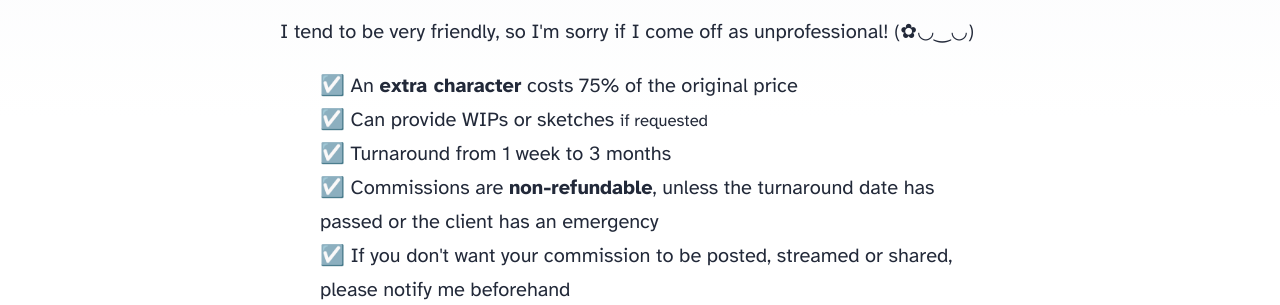
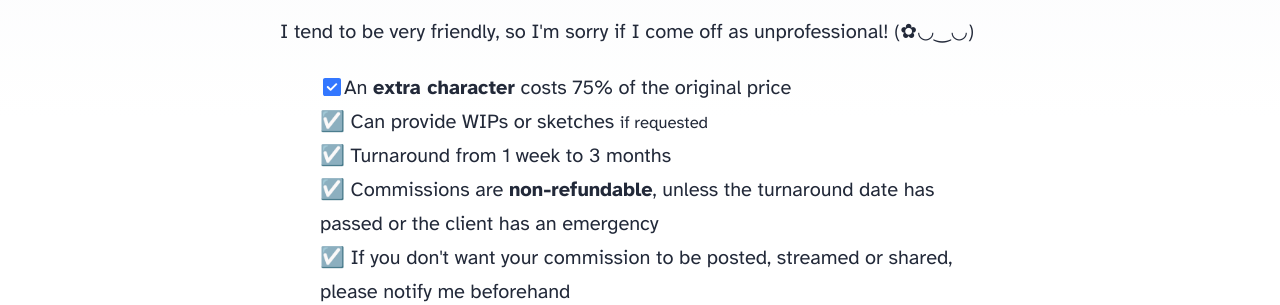
Before and after one commit to myntsu/mae, an Astro site: page /commissions in a window 1280 px wide. Shown: the part 482-787 px from the top of the page. Built offline with nearby package versions, Linux system fonts and the light colour scheme; Astro itself is replaced by a stand-in of ours.

Commit message:
added checkmark and cross svg

```diff
--- a/src/pages/commissions.astro
+++ b/src/pages/commissions.astro
@@ -52,7 +52,7 @@ import { SITE_TITLE, SITE_DESCRIPTION } from "../consts";
         unprofessional! (✿◡‿◡)
       </p>
       <ul class="general-info-list">
-        <li>☑️ An <b>extra character</b> costs 75% of the original price</li>
+        <li><svg xmlns="http://www.w3.org/2000/svg" width="32" height="32" viewBox="0 0 24 24"><path fill="currentColor" d="m10.6 13.4l-2.15-2.15q-.275-.275-.7-.275t-.7.275q-.275.275-.275.7t.275.7L9.9 15.5q.3.3.7.3t.7-.3l5.65-5.65q.275-.275.275-.7t-.275-.7q-.275-.275-.7-.275t-.7.275zM5 21q-.825 0-1.412-.587T3 19V5q0-.825.588-1.412T5 3h14q.825 0 1.413.588T21 5v14q0 .825-.587 1.413T19 21z"/></svg>An <b>extra character</b> costs 75% of the original price</li>
         <li>☑️ Can provide WIPs or sketches <small>if requested</small></li>
         <li>☑️ Turnaround from 1 week to 3 months</li>
         <li>
@@ -110,6 +110,14 @@ import { SITE_TITLE, SITE_DESCRIPTION } from "../consts";
       list-style: none;
     }
 
+    .general-info-list svg {
+      position: relative;
+      top: 5px;
+      width: 24px;
+      height: 24px;
+      color: hsl(220 100% 60%);
+    }
+
     .reference a {
       font-size: 0.9rem;
       text-decoration: none;
```
Also changed, not shown: src/components/Checkmark.astro (added, +12 -0 lines), src/components/Cross.astro (added).
